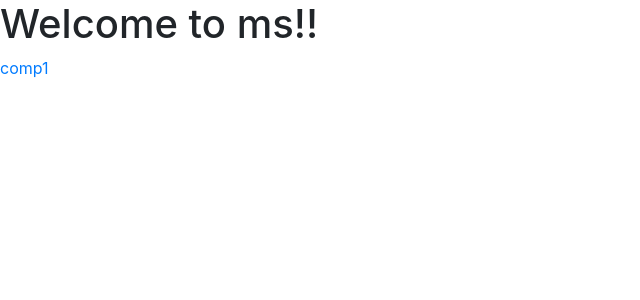
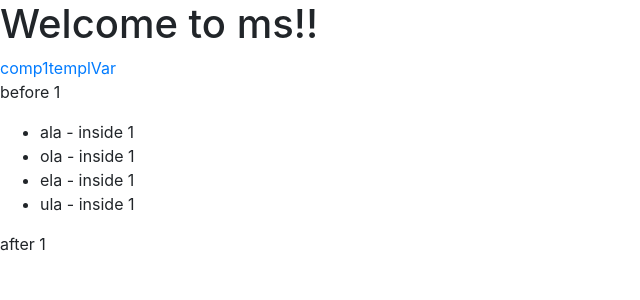
Before and after one commit to marekszczepansky/ng-sandbox, an Angular app: page /templVar in a window 1280 px wide. Before the commit this address led to /. Shown: the top 300 px of the page, without its empty margins (0-640 px from the left). Built offline with nearby package versions, Linux system fonts and the light colour scheme.

Commit message:
angular-cli bump template variable test

```diff
--- a/package.json
+++ b/package.json
@@ -29,7 +29,7 @@
     "zone.js": "^0.8.14"
   },
   "devDependencies": {
-    "@angular/cli": "1.3.0",
+    "@angular/cli": "1.4.3",
     "@angular/compiler-cli": "^4.2.4",
     "@angular/language-service": "^4.2.4",
     "@types/jasmine": "~2.5.53",
--- a/src/app/app-routing.module.ts
+++ b/src/app/app-routing.module.ts
@@ -1,9 +1,11 @@
 import {NgModule} from '@angular/core';
 import {Routes, RouterModule} from '@angular/router';
 import {Sandbox1Component} from './sandbox1/sandbox1.component';
+import {TemplateVariableComponent} from './template-variable/template-variable.component';
 
 const routes: Routes = [
-	{path: 'sandbox1', component: Sandbox1Component}
+	{path: 'sandbox1', component: Sandbox1Component},
+	{path: 'templVar', component: TemplateVariableComponent}
 ];
 
 @NgModule({
--- a/src/app/app.component.ts
+++ b/src/app/app.component.ts
@@ -7,6 +7,7 @@ import {Component} from '@angular/core';
           Welcome to {{title}}!!
       </h1>
 			<a routerLink="sandbox1">comp1</a>
+			<a routerLink="templVar">templVar</a>
       <router-outlet></router-outlet>
 	`,
 	styleUrls: ['./app.component.scss']
--- /dev/null
+++ b/src/app/template-variable/template-variable.component.html
@@ -0,0 +1,5 @@
+<p>before {{daj(ff)}}</p>
+<ul>
+	<li *ngFor="let name of tablica" #ff>{{name}} - inside {{daj(ff)}}</li>
+</ul>
+<p>after {{daj(ff)}}</p>
--- /dev/null
+++ b/src/app/template-variable/template-variable.component.ts
@@ -0,0 +1,23 @@
+import {Component, OnInit} from '@angular/core';
+
+@Component({
+	selector: 'ms-template-variable',
+	templateUrl: './template-variable.component.html',
+	styleUrls: ['./template-variable.component.scss']
+})
+export class TemplateVariableComponent implements OnInit {
+
+	tablica = ['ala', 'ola', 'ela', 'ula'];
+
+	constructor() {
+	}
+
+	ngOnInit() {
+	}
+
+	daj(ff) {
+		console.log(ff);
+		return '1';
+
+	}
+}
```
Also changed, not shown: src/app/app.module.ts (+5 -2 lines), src/app/template-variable/template-variable.component.scss (added), 1 other file (tests, documents, lock files or other folders).
